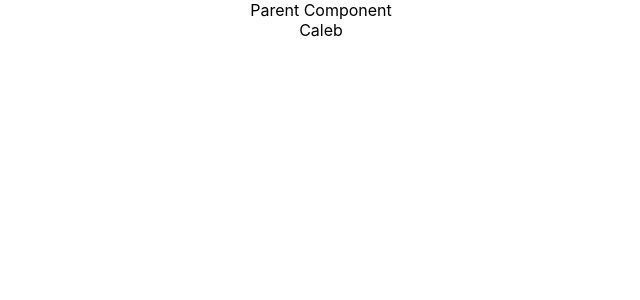
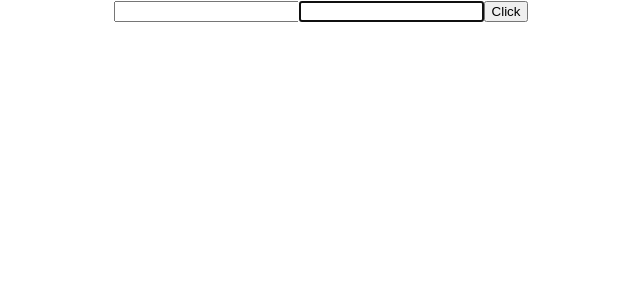
Before and after one commit to CalebCoughenour/react-codevolution-2, a React (Create React App) app: page / in a window 1280 px wide. Shown: the top 300 px of the page, without its empty margins (319-959 px from the left). Built offline with nearby package versions, Linux system fonts and the light colour scheme.

Commit message:
demonstrate how to add refs to input fields

```diff
--- a/src/App.js
+++ b/src/App.js
@@ -5,11 +5,13 @@ import FragmentDemo from './components/FragmentDemo';
 import Table from './components/Table';
 import PureComp from './components/PureComp';
 import ParentComp from './components/ParentComp';
+import RefsDemo from './components/RefsDemo';
 
 function App() {
   return (
     <div className="App">
-      <ParentComp />
+      <RefsDemo />
+      {/* <ParentComp /> */}
       {/* <Table /> */}
       {/* <FragmentDemo /> */}
     </div>
--- /dev/null
+++ b/src/components/RefsDemo.js
@@ -0,0 +1,39 @@
+import React, { Component } from 'react'
+
+class RefsDemo extends Component {
+
+  constructor(props) {
+    super(props)
+
+    this.inputRef = React.createRef()
+    this.cbRef = null
+    this.setCbRef = (element) => {
+      this.cbRef = element
+    }
+  }
+
+  componentDidMount(){
+    // this.inputRef.current.focus()
+    // console.log(this.inputRef)
+
+    if(this.cbRef) {
+      this.cbRef.focus()
+    }
+  }
+
+  clickHandler = () => {
+    alert(this.inputRef.current.value)
+  }
+
+  render() {
+    return (
+      <div>
+        <input type="text" ref={this.inputRef}/>
+        <input type="text" ref={this.setCbRef}/>
+        <button onClick={this.clickHandler}>Click</button>
+      </div>
+    )
+  }
+}
+
+export default RefsDemo
```
